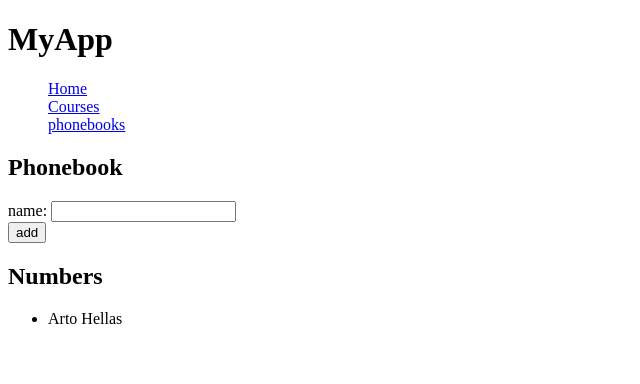
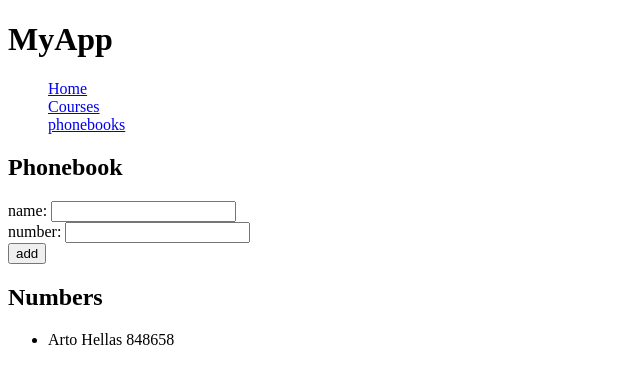
Before and after one commit to JulienLouisSchneider/prw3-react-part2, a React (Vite) app: page /phonebooks in a window 1280 px wide. Shown: the top 384 px of the page, without its empty margins (0-640 px from the left). Built offline with nearby package versions, Linux system fonts and the light colour scheme.

Commit message:
feat: exercise 2.8

```diff
--- a/src/pages/PhoneBook.jsx
+++ b/src/pages/PhoneBook.jsx
@@ -1,8 +1,9 @@
 import { useState } from 'react'
 
 const PhoneBook = () => {
-    const [persons, setPersons] = useState([{ name: 'Arto Hellas', id: 1 }])
+    const [persons, setPersons] = useState([{ name: 'Arto Hellas', number:'848658' ,id: 1}])
     const [newName, setNewName] = useState('')
+    const [newNumber, setNewNumber] = useState('')
 
     const addPerson = (event) => {
         event.preventDefault()
@@ -18,6 +19,7 @@
 
         const personObject = {
             name: newName,
+            number: newNumber,
             id: persons.length + 1
         }
 
@@ -28,6 +30,10 @@
 
     const handlePersonChange = (event) => {
         setNewName(event.target.value)
+    }
+
+    const handleNumberChange = (event) => {
+        setNewNumber(event.target.value)
     }
 
     return (
@@ -44,6 +50,14 @@
                 </div>
 
                 <div>
+                    number:{' '}
+                    <input
+                        value={newNumber}
+                        onChange={handleNumberChange}
+                    />
+                </div>
+
+                <div>
                     <button type="submit">add</button>
                 </div>
             </form>
@@ -51,7 +65,7 @@
             <h2>Numbers</h2>
             <ul>
                 {persons.map(person => (
-                    <li key={person.id}>{person.name}</li>
+                    <li key={person.id}>{person.name} {person.number}</li>
                 ))}
             </ul>
         </div>
```
